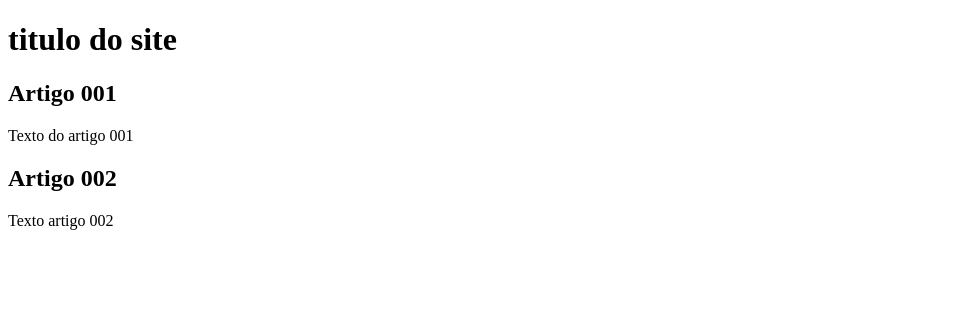
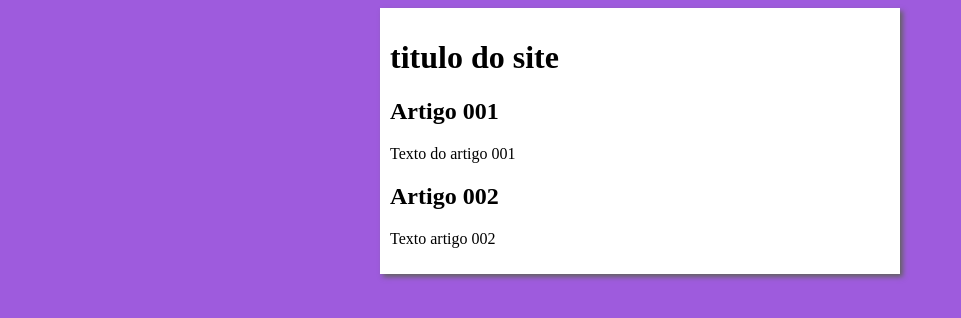
Before and after one commit to Uriahdandelion/Projeto-site-, a plain HTML site: page Index.Html in a window 1280 px wide. Shown: the whole page, without its empty margins (0-961 px from the left). Drawn offline with Linux system fonts and the light colour scheme.

Commit message:
inicie o design

```diff
--- a/Index.Html
+++ b/Index.Html
@@ -4,6 +4,7 @@
     <meta charset="UTF-8">
     <meta name="viewport" content="width=device-width, initial-scale=1.0">
     <title>Titulo do site</title>
+    <link rel="stylesheet" href="estilos/style.css">
 </head>
 <body>
     <main>
--- /dev/null
+++ b/estilos/style.css
@@ -0,0 +1,16 @@
+{
+font-family:arial
+font-size: 16px;
+}
+
+body {
+    background-color:rgb(158, 91, 221);
+}
+
+main {
+    background-color: white;
+    width: 500px;
+    margin: auto;
+    padding: 10px;
+    box-shadow: 3px 3px 5px rgb(99, 98, 98);
+}
```
